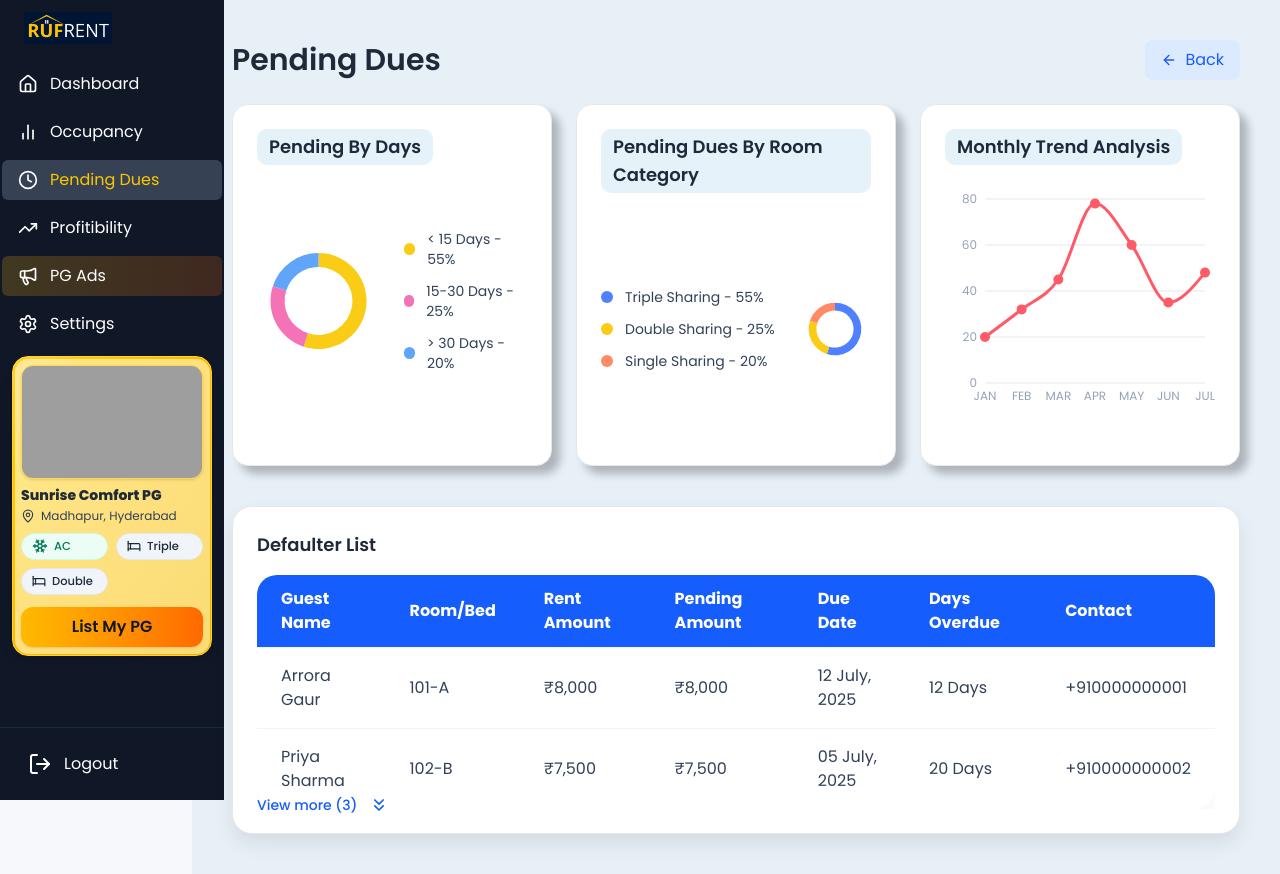
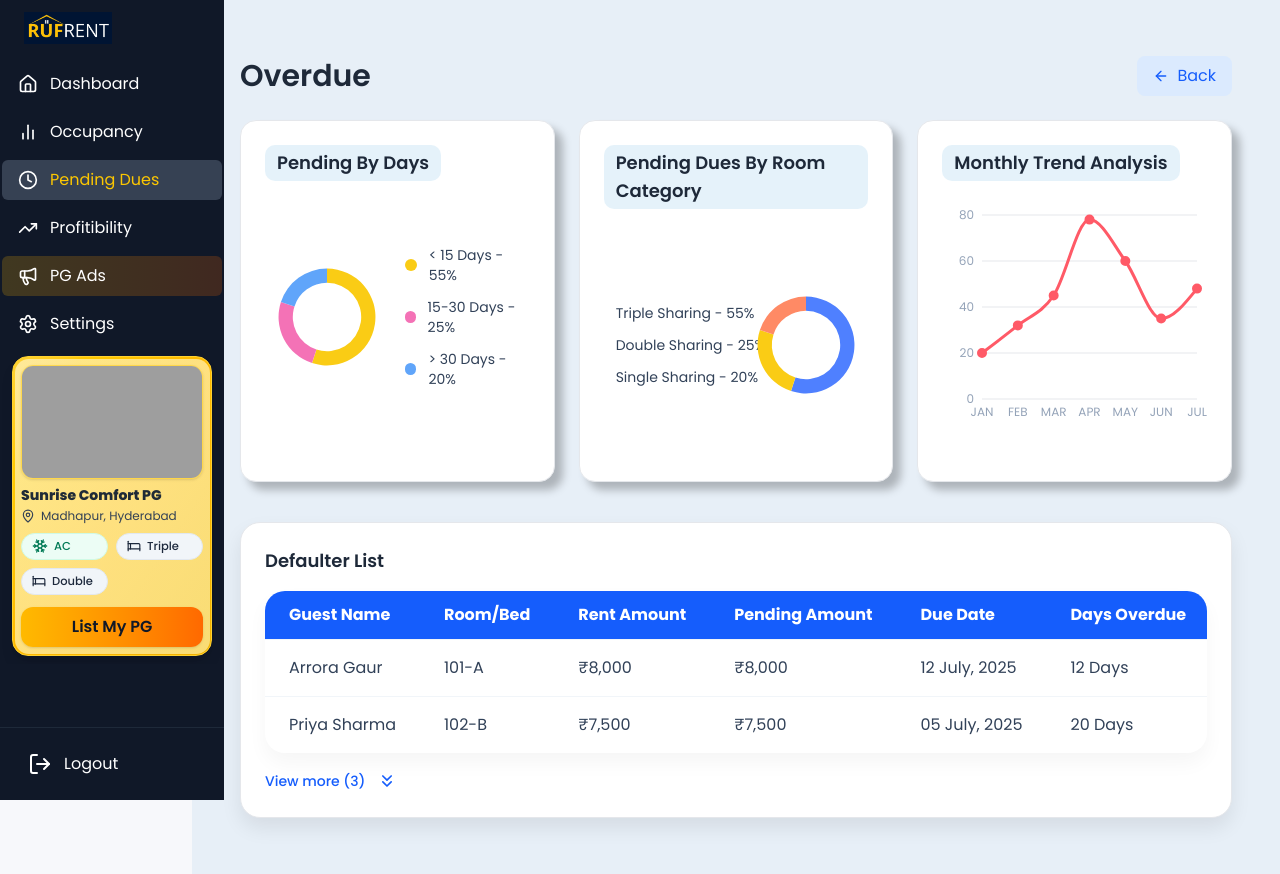
Before and after one commit to Deekubusi/QTIMINDS, a React (Vite) app in the folder Frontend/: page /pending-dues in a window 1280 px wide. Built offline with nearby package versions, Linux system fonts and the light colour scheme; grey boxes are pictures that could not be loaded.

Commit message:
Update Pending.jsx

```diff
--- a/Frontend/src/Components/Pending.jsx
+++ b/Frontend/src/Components/Pending.jsx
@@ -10,7 +10,8 @@ import {
   PieChart,
   ResponsiveContainer,
   Tooltip,
-  XAxis, YAxis
+  XAxis,
+  YAxis,
 } from "recharts";
 
 export default function Pending({
@@ -25,8 +26,13 @@ export default function Pending({
     { name: "Single Sharing", value: 20, color: "#FF8A65" },
   ],
   trend = [
-    { m: "JAN", v: 20 }, { m: "FEB", v: 32 }, { m: "MAR", v: 45 },
-    { m: "APR", v: 78 }, { m: "MAY", v: 60 }, { m: "JUN", v: 35 }, { m: "JUL", v: 48 },
+    { m: "JAN", v: 20 },
+    { m: "FEB", v: 32 },
+    { m: "MAR", v: 45 },
+    { m: "APR", v: 78 },
+    { m: "MAY", v: 60 },
+    { m: "JUN", v: 35 },
+    { m: "JUL", v: 48 },
   ],
   rows = [],
 }) {
@@ -34,7 +40,7 @@ export default function Pending({
 
   const Card = ({ children, className = "" }) => (
     <div
-      className={`bg-white rounded-2xl p-6 shadow-[8px_8px_8px_0px_rgba(0,0,0,0.25)] border-[0.7px] border-gray-200 hover:border-[#FF8F6B] transition-colors ${className}`}
+      className={`bg-white rounded-2xl p-4 md:p-6 shadow-[8px_8px_8px_0px_rgba(0,0,0,0.25)] border-[0.7px] border-gray-200 hover:border-[#FF8F6B] transition-colors ${className}`}
     >
       {children}
     </div>
@@ -43,11 +49,15 @@ export default function Pending({
   const CardTitle = ({ children }) => (
     <div className="relative inline-block">
       <div className="absolute inset-0 bg-sky-600 opacity-10 rounded-[10px]" />
-      <h2 className="relative text-lg font-semibold text-gray-800 px-3 py-1">{children}</h2>
+      <h2 className="relative text-lg font-semibold text-gray-800 px-3 py-1">
+        {children}
+      </h2>
     </div>
   );
 
-  const CardHeaderSmall = ({ children }) => <div className="mb-6">{children}</div>;
+  const CardHeaderSmall = ({ children }) => (
+    <div className="mb-6">{children}</div>
+  );
 
   const Pill = ({ children }) => (
     <span className="inline-block rounded-xl bg-[#E9F2FF] px-4 py-2 text-[#0B63F6] font-semibold">
@@ -57,10 +67,18 @@ export default function Pending({
 
   const LegendCompact = ({ items }) => (
     <ul className="space-y-3">
-      {items.map(i => (
-        <li key={i.name} className="flex items-center gap-3 text-slate-700 whitespace-nowrap">
-          <span className="inline-block w-3 h-3 rounded-full" style={{ background: i.color }} />
-          <span className="text-sm">{i.name} - {i.value}%</span>
+      {items.map((i) => (
+        <li
+          key={i.name}
+          className="flex items-center gap-3 text-slate-700 whitespace-nowrap"
+        >
+          <span
+            className="inline-block w-3 h-3 rounded-full"
+            style={{ background: i.color }}
+          />
+          <span className="text-sm">
+            {i.name} - {i.value}%
+          </span>
         </li>
       ))}
     </ul>
@@ -68,16 +86,29 @@ export default function Pending({
 
   const Legend = ({ items }) => (
     <ul className="space-y-3">
-      {items.map(i => (
-        <li key={i.name} className="flex items-center gap-3 text-slate-700">
-          <span className="inline-block w-3 h-3 rounded-full" style={{ background: i.color }} />
-          <span className="text-sm">{i.name} - {i.value}%</span>
+      {items.map((i) => (
+        <li
+          key={i.name}
+          className="flex items-center gap-3 text-slate-700"
+        >
+          <span
+            className="inline-block w-3 h-3 rounded-full"
+            style={{ background: i.color }}
+          />
+          <span className="text-sm">
+            {i.name} - {i.value}%
+          </span>
         </li>
       ))}
     </ul>
   );
 
-  const rupee = n => n?.toLocaleString("en-IN", { style: "currency", currency: "INR", maximumFractionDigits: 0 });
+  const rupee = (n) =>
+    n?.toLocaleString("en-IN", {
+      style: "currency",
+      currency: "INR",
+      maximumFractionDigits: 0,
+    });
 
   const defaultDefaulters = [
     {
@@ -137,35 +168,50 @@ export default function Pending({
   const remaining = Math.max(inRows.length - 2, 0);
 
   return (
-    <div className="min-h-screen bg-[#E7EFF7] p-6 lg:p-10">
+    <div className="min-h-screen bg-[#E7EFF7] px-4 py-8 lg:px-12 lg:py-14">
       {/* header */}
       <div className="mb-6 flex items-center justify-between">
-        <h1 className="text-2xl md:text-3xl font-semibold text-gray-800">Pending Dues</h1>
-        <button onClick={() => window.history.back()}
-          className="flex items-center gap-2 bg-blue-100 text-blue-600 px-4 py-2 rounded-lg hover:bg-blue-200">
+        <h1 className="text-2xl md:text-3xl font-semibold text-gray-800">
+          Overdue
+        </h1>
+        <button
+          onClick={() => window.history.back()}
+          className="flex items-center gap-2 bg-blue-100 text-blue-600 px-4 py-2 rounded-lg hover:bg-blue-200"
+        >
           <ArrowLeft size={16} /> Back
         </button>
       </div>
 
       {/* top cards */}
-      <div className="grid gap-6 lg:grid-cols-3">
+      <div className="grid grid-cols-1 gap-6 lg:grid-cols-3">
         <Card>
           <CardHeaderSmall>
             <CardTitle>Pending By Days</CardTitle>
           </CardHeaderSmall>
 
-          <div className="grid grid-cols-1 items-center gap-6 md:grid-cols-2">
+          <div className="grid grid-cols-2 items-center gap-4">
             <div className="h-48 md:h-56">
               <ResponsiveContainer width="100%" height="100%">
                 <PieChart>
-                  <Pie data={byDays} dataKey="value" innerRadius="60%" outerRadius="85%"
-                       strokeWidth={0} startAngle={90} endAngle={-270}>
-                    {byDays.map((e, i) => <Cell key={i} fill={e.color} />)}
+                  <Pie
+                    data={byDays}
+                    dataKey="value"
+                    innerRadius="60%"
+                    outerRadius="85%"
+                    strokeWidth={0}
+                    startAngle={90}
+                    endAngle={-270}
+                  >
+                    {byDays.map((e, i) => (
+                      <Cell key={i} fill={e.color} />
+                    ))}
                   </Pie>
                 </PieChart>
               </ResponsiveContainer>
             </div>
+            <div>
               <Legend items={byDays} />
+            </div>
           </div>
         </Card>
 
@@ -174,18 +220,25 @@ export default function Pending({
             <CardTitle>Pending Dues By Room Category</CardTitle>
           </CardHeaderSmall>
 
-          {/* Adjust layout so legend stays single-line: legend left (fixed width), pie right */}
-          <div className="flex items-center gap-6">
-            <div className="max-w-[240px] flex-shrink-0">
-              {/* Force no-wrap on legend items so they remain single-line */}
+          <div className="grid grid-cols-2 items-center gap-4">
+            <div>
               <LegendCompact items={byRoom} />
             </div>
-            <div className="flex-1 h-48 md:h-56">
+            <div className="h-48 md:h-56">
               <ResponsiveContainer width="100%" height="100%">
                 <PieChart>
-                  <Pie data={byRoom} dataKey="value" innerRadius="60%" outerRadius="85%"
-                       strokeWidth={0} startAngle={90} endAngle={-270}>
-                    {byRoom.map((e, i) => <Cell key={i} fill={e.color} />)}
+                  <Pie
+                    data={byRoom}
+                    dataKey="value"
+                    innerRadius="60%"
+                    outerRadius="85%"
+                    strokeWidth={0}
+                    startAngle={90}
+                    endAngle={-270}
+                  >
+                    {byRoom.map((e, i) => (
+                      <Cell key={i} fill={e.color} />
+                    ))}
                   </Pie>
                 </PieChart>
               </ResponsiveContainer>
@@ -202,62 +255,98 @@ export default function Pending({
             <ResponsiveContainer width="100%" height="100%">
               <LineChart data={trend} margin={{ left: -20, right: 10, top: 10 }}>
                 <CartesianGrid vertical={false} stroke="#E5E7EB" />
-                <XAxis dataKey="m" tickLine={false} axisLine={false} tick={{ fill: "#94A3B8", fontSize: 12 }}/>
-                <YAxis tickLine={false} axisLine={false} tick={{ fill: "#94A3B8", fontSize: 12 }}/>
-                <Tooltip cursor={{ strokeDasharray: "3 3" }}
-                         contentStyle={{ borderRadius: 12, border: "1px solid #E5E7EB", boxShadow: "0 10px 20px rgba(0,0,0,0.06)" }}/>
-                <Line type="monotone" dataKey="v" stroke="#FF5A67" strokeWidth={3}
-                      dot={{ r: 4, strokeWidth: 2, fill: "#FF5A67" }} activeDot={{ r: 6 }}/>
+                <XAxis
+                  dataKey="m"
+                  tickLine={false}
+                  axisLine={false}
+                  tick={{ fill: "#94A3B8", fontSize: 12 }}
+                />
+                <YAxis
+                  tickLine={false}
+                  axisLine={false}
+                  tick={{ fill: "#94A3B8", fontSize: 12 }}
+                />
+                <Tooltip
+                  cursor={{ strokeDasharray: "3 3" }}
+                  contentStyle={{
+                    borderRadius: 12,
+                    border: "1px solid #E5E7EB",
+                    boxShadow: "0 10px 20px rgba(0,0,0,0.06)",
+                  }}
+                />
+                <Line
+                  type="monotone"
+                  dataKey="v"
+                  stroke="#FF5A67"
+                  strokeWidth={3}
+                  dot={{ r: 4, strokeWidth: 2, fill: "#FF5A67" }}
+                  activeDot={{ r: 6 }}
+                />
               </LineChart>
             </ResponsiveContainer>
           </div>
         </Card>
       </div>
 
-      {/* Defaulter list card (no hover effect) */}
+      {/* Defaulter list card */}
       <div className="mt-10">
-        <div className="relative bg-white rounded-[20px] p-6 border-[0.7px] border-gray-200 shadow-[0_10px_20px_rgba(0,0,0,0.08)]">
+        <div className="bg-white rounded-[20px] p-4 md:p-6 border-[0.7px] border-gray-200 shadow-[0_10px_20px_rgba(0,0,0,0.08)]">
           <div className="mb-4">
-            <h2 className="text-lg font-semibold text-gray-800">Defaulter List</h2>
+            <h2 className="text-lg font-semibold text-gray-800">
+              Defaulter List
+            </h2>
           </div>
 
-          {/* table wrapper */}
-          <div className="overflow-x-auto">
-            <div className="overflow-hidden rounded-[20px] shadow-[0_10px_20px_rgba(0,0,0,0.04)]">
+          <div className="overflow-x-auto rounded-[20px] shadow-[0_10px_20px_rgba(0,0,0,0.04)]">
             <table className="min-w-full border-collapse">
               <thead>
                 <tr>
-                    <th className="bg-blue-600 text-white text-left px-6 py-3">Guest Name</th>
-                    <th className="bg-blue-600 text-white text-left px-6 py-3">Room/Bed</th>
-                    <th className="bg-blue-600 text-white text-left px-6 py-3">Rent Amount</th>
-                    <th className="bg-blue-600 text-white text-left px-6 py-3">Pending Amount</th>
-                    <th className="bg-blue-600 text-white text-left px-6 py-3">Due Date</th>
-                    <th className="bg-blue-600 text-white text-left px-6 py-3">Days Overdue</th>
-                    <th className="bg-blue-600 text-white text-left px-6 py-3">Contact</th>
+                  <th className="bg-blue-600 text-white text-left px-6 py-3 whitespace-nowrap">
+                    Guest Name
+                  </th>
+                  <th className="bg-blue-600 text-white text-left px-6 py-3 whitespace-nowrap">
+                    Room/Bed
+                  </th>
+                  <th className="bg-blue-600 text-white text-left px-6 py-3 whitespace-nowrap">
+                    Rent Amount
+                  </th>
+                  <th className="bg-blue-600 text-white text-left px-6 py-3 whitespace-nowrap">
+                    Pending Amount
+                  </th>
+                  <th className="bg-blue-600 text-white text-left px-6 py-3 whitespace-nowrap">
+                    Due Date
+                  </th>
+                  <th className="bg-blue-600 text-white text-left px-6 py-3 whitespace-nowrap">
+                    Days Overdue
+                  </th>
+                  <th className="bg-blue-600 text-white text-left px-6 py-3 whitespace-nowrap">
+                    Contact
+                  </th>
                 </tr>
               </thead>
               <tbody>
                 {visibleRows.map((r, i) => (
-                    <tr key={r.guest + i} className="border-t border-slate-100 text-slate-700 hover:bg-slate-50/60">
-                      <td className="px-6 py-4">{r.guest}</td>
-                      <td className="px-6 py-4">{r.room}</td>
-                      <td className="px-6 py-4">{rupee(r.rent)}</td>
-                      <td className="px-6 py-4">{rupee(r.due)}</td>
-                      <td className="px-6 py-4">{r.date}</td>
-                      <td className="px-6 py-4">{r.overdue}</td>
-                      <td className="px-6 py-4">{r.phone}</td>
+                  <tr
+                    key={r.guest + i}
+                    className="border-t border-slate-100 text-slate-700 hover:bg-slate-50/60"
+                  >
+                    <td className="px-6 py-4 whitespace-nowrap">{r.guest}</td>
+                    <td className="px-6 py-4 whitespace-nowrap">{r.room}</td>
+                    <td className="px-6 py-4 whitespace-nowrap">{rupee(r.rent)}</td>
+                    <td className="px-6 py-4 whitespace-nowrap">{rupee(r.due)}</td>
+                    <td className="px-6 py-4 whitespace-nowrap">{r.date}</td>
+                    <td className="px-6 py-4 whitespace-nowrap">{r.overdue}</td>
+                    <td className="px-6 py-4 whitespace-nowrap">{r.phone}</td>
                   </tr>
                 ))}
               </tbody>
             </table>
           </div>
-          </div>
 
-          {/* view more / less button positioned bottom-left (slightly left of table) */}
           {inRows.length > 2 && (
-            <div className="absolute left-6 bottom-4">
+            <div className="pt-4">
               <button
-                onClick={() => setExpanded(v => !v)}
+                onClick={() => setExpanded((v) => !v)}
                 className="inline-flex items-center gap-2 text-sm font-medium text-blue-600 hover:text-blue-800"
               >
                 {expanded ? (
```
Lines whose indentation alone changed are shown as unchanged.
